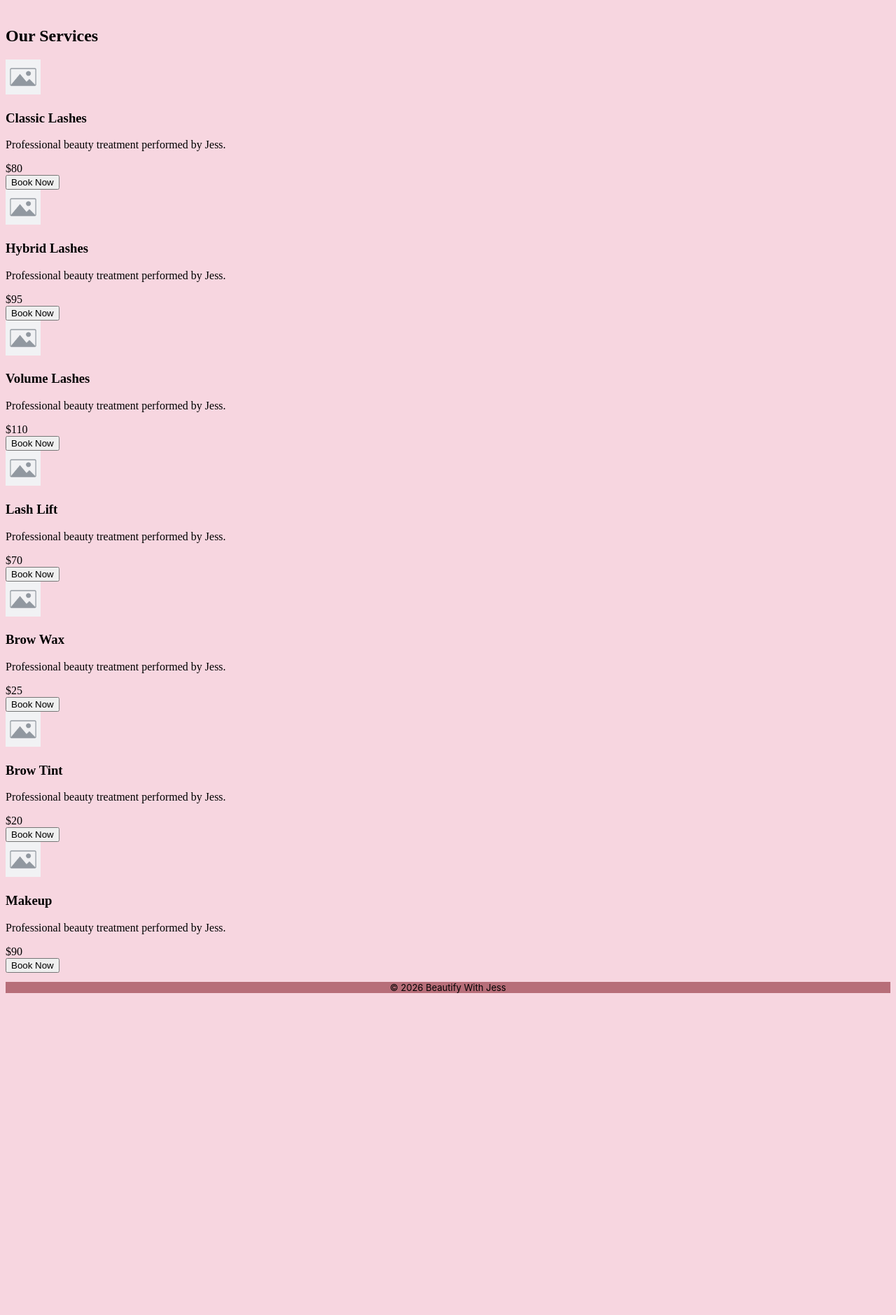
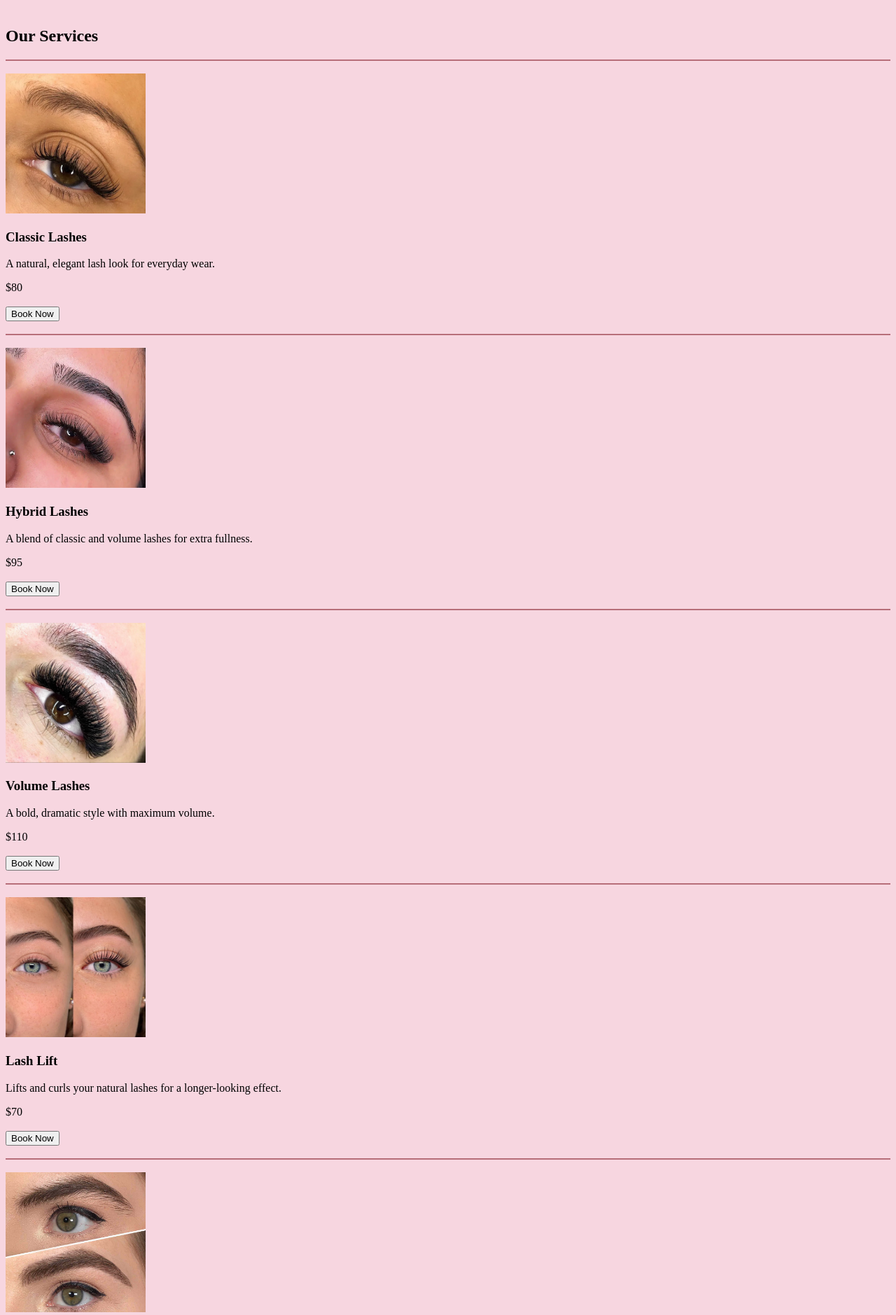
Before and after one commit to RagedPlague/my-flask-app, a Flask app: page /services in a window 1280 px wide. Shown: the part 54-1933 px from the top of the page at 70% size. Before the commit the page ends 1473 px from the top, so only its background shows below. Run offline with Flask 3, Linux system fonts and the light colour scheme.

Commit message:
Services page CSS formatting + booking optimisation

```diff
--- a/app.py
+++ b/app.py
@@ -17,6 +17,25 @@ services = {
     "Makeup": 90
 }
 
+service_images = {
+    "Classic Lashes": "classic_lash.jpg",
+    "Hybrid Lashes": "hybrid_lash.jpg",
+    "Volume Lashes": "volume_lash.jpg",
+    "Lash Lift": "lash_lift.jpg",
+    "Brow Wax": "brow_wax.jpg",
+    "Brow Tint": "brow_tint.jpg",
+    "Makeup": "makeup.jpg"
+}
+
+service_descriptions = {
+    "Classic Lashes": "A natural, elegant lash look for everyday wear.",
+    "Hybrid Lashes": "A blend of classic and volume lashes for extra fullness.",
+    "Volume Lashes": "A bold, dramatic style with maximum volume.",
+    "Lash Lift": "Lifts and curls your natural lashes for a longer-looking effect.",
+    "Brow Wax": "Shapes and defines your brows for a clean finish.",
+    "Brow Tint": "Enhances your brows with rich, long-lasting colour.",
+    "Makeup": "Professional makeup tailored for any occasion."
+}
 
 # Create the ENQUIRIES database and tables
 def init_db():
@@ -164,7 +183,7 @@ def index():
 # Services Page
 @app.route("/services")
 def services_page():
-    return render_template("services.html", services=services)
+    return render_template("services.html", services=services, service_images=service_images, service_descriptions=service_descriptions)
 
 
 # Gallery Page
@@ -176,10 +195,9 @@ def gallery():
 # Booking Page
 @app.route("/booking")
 def booking():
-    return render_template(
-        "booking.html",
-        services=services
-    )
+    selected_service = request.args.get("service")
+
+    return render_template("booking.html",services=services, selected_service=selected_service)
 
 
 # Edit Booking Page
--- a/static/style.css
+++ b/static/style.css
@@ -75,7 +75,9 @@ DIVS AND CONTAINERS
     flex: 1; /* Allows the Enquiry section to take up an equal share of the available width */
 }
 
-
+.service_image {
+    border-top: 2px solid #b76e79
+}
 /*
 -----------
 IMAGES
@@ -160,8 +162,8 @@ REVIEW BOX
 */
 .review{
     padding:40px 10%;
-    border-top:2px solid #ddd;
-    border-bottom:2px solid #ddd;
+    border-top: 2px solid #b76e79;
+    border-bottom: 2px solid #b76e79;
 }
 
 .review_box{
--- a/templates/services.html
+++ b/templates/services.html
@@ -38,23 +38,22 @@
 
         <div class="service_card">
             <div class="service_image">
-                <img src="{{ url_for('static', filename='placeholder.jpg') }}" width="50" length="50">
+                <br>
+                <img src="{{ url_for('static', filename=service_images[service]) }}" width="200" height="200">
             </div>
 
             <div class="service_information">
                 <h3>{{ service }}</h3>
-                <p>
-                    Professional beauty treatment performed by Jess.
-                </p>
+                <p>{{ service_descriptions[service] }}</p>
             </div>
 
             <div class="service_price">
-                ${{ price }}
+                ${{ price }}<br><br>
             </div>
 
-            <div>
-                <a href="/booking">
-                    <button>Book Now</button>
+            <div class="book_now_button">
+                <a href="/booking?service={{ service }}">
+                    <button>Book Now</button><br><br>
                 </a>
             </div>
         </div>
```
Also changed, not shown: templates/booking.html (+7 -5 lines), templates/index.html (+6 -6 lines), static/brow_tint.jpg (added), static/brow_wax.jpg (added), static/classic_lash.jpg (added), static/hybrid_lash.jpg (added), static/lash_lift.jpg (added), static/makeup.jpg (added), static/volume_lash.jpg (added).
